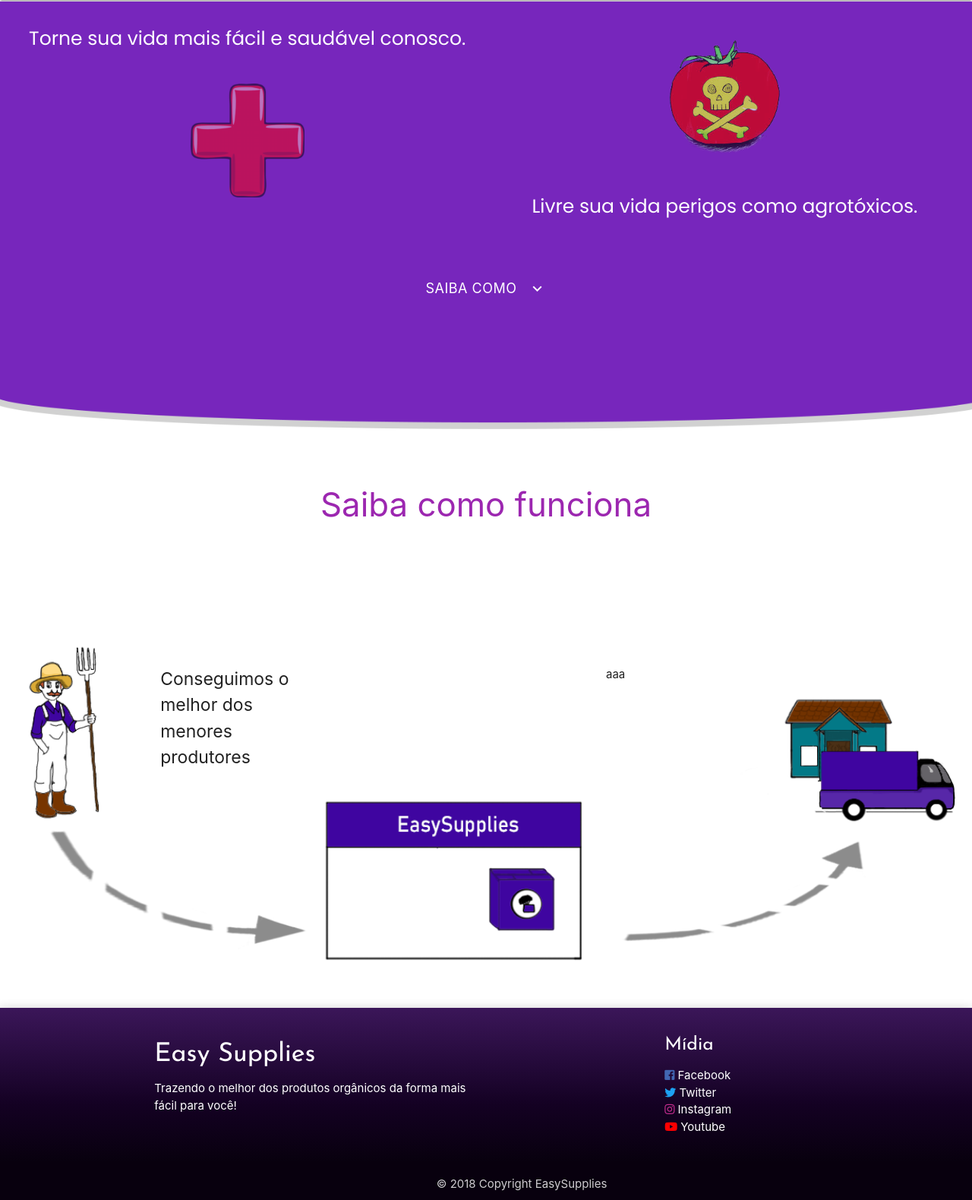
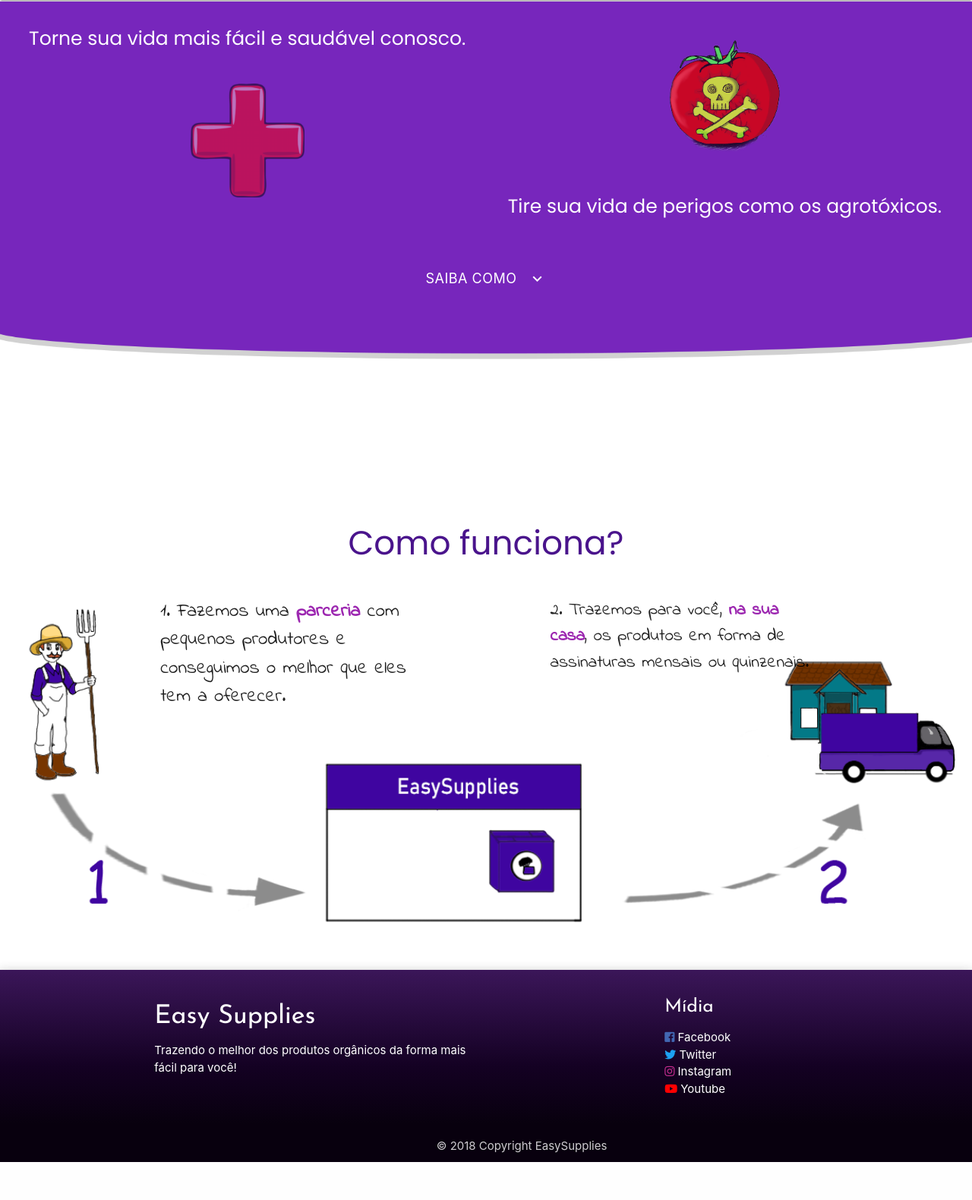
Before and after one commit to Arion49/EasySupplies, a PHP site: page / in a window 1280 px wide. Shown: the part 314-1894 px from the top of the page at 76% size. After the commit the page ends 1844 px from the top, so only its background shows below. Run offline with PHP 8.4, Linux system fonts and the light colour scheme; some libraries are stand-ins or nearby versions.

Commit message:
home 0.8

```diff
--- a/entrar.php
+++ b/entrar.php
@@ -73,7 +73,7 @@
 
 				<div class="col s12 center-align">
 
-					<i class="material-icons animated fadeIn slow" style="font-size: 150px">account_circle</i>
+					<i class="material-icons animated fadeIn slow" style="font-size: 150px; color: #4a148c">account_circle</i>
 
 				</div>
 
--- a/index.php
+++ b/index.php
@@ -23,6 +23,8 @@
  <link rel="stylesheet" href="https://cdnjs.cloudflare.com/ajax/libs/materialize/1.0.0-rc.2/css/materialize.min.css">
 
  <meta name="viewport" content="width=device-width, initial-scale=1.0"/>
+
+ <link href="https://fonts.googleapis.com/css?family=Indie+Flower" rel="stylesheet">
 
  <link href="https://fonts.googleapis.com/css?family=Poppins|Slabo+27px" rel="stylesheet">
 
@@ -53,12 +55,12 @@
 
       <div class="col s12 responsivea-img" style="
       background-image: url('img/back_index-p1.png');
-      height: 610px;
+      height: 510px;
       padding-top: 30px;
-      background-size: 100% 610px;
+      background-size: 100% 510px;
       ">
 
-        <div class="col m6 s12 center-align animated fadeIn slow delay-1s"
+        <div class="col m6 s12 center-align animated fadeInLeft slow"
         style="
         font-family: 'Poppins', sans-serif; font-size: 25px;
         color: white;
@@ -72,7 +74,7 @@
 
         </div>
 
-        <div class="col m6 s12 center-align animated fadeIn delay-3s hide-on-small-only"
+        <div class="col m6 s12 center-align animated fadeInRight delay-1s hide-on-small-only"
         style="
         font-family: 'Poppins', sans-serif; font-size: 25px;
         color: white;
@@ -80,14 +82,14 @@
         >
 
           <div class="col s12 center-align">
-            <img src="img/download.png" style="height: 150px; margin-top: 20px;margin-bottom: 40px; opacity: 0.7">
+            <img src="img/download.png" style="height: 150px; margin-top: 20px;margin-bottom: 40px; opacity: 0.8">
           </div>
 
-          Livre sua vida perigos como agrotóxicos.
+          Tire sua vida de perigos como os agrotóxicos.
 
         </div>
 
-        <div class="col s12 center-align" style="margin-top: 5%">
+        <div class="col s12 center-align animated fadeIn slow delay-2s" style="margin-top: 4%">
 
           <button class="btn btn-large btn-flat white-text butn_saiba" style="
           font-size: 18px;
@@ -101,13 +103,12 @@
 
       </div>
 
-      <div class="col s12 center-align purple-text">
-        <h3> Saiba como funciona </h3>
+      <div class="col s12 center-align" style="margin-top: 150px; color: #4a148c">
+        <h3 style=" font-family: 'Poppins', sans-serif;">  Como funciona? </h3>
       </div>
 
       <div class="col s12" style="
-      padding-top: 70px;
-      margin-top: 100px;
+      padding-top: 30px;
       background-image: url('img/1.png');
       background-repeat: no-repeat;
       background-position: top;
@@ -117,12 +118,26 @@
 
         <div class="container">
 
-          <div class="col s3" style="font-size: 23px">
-            Conseguimos o melhor dos menores produtores
+          <div class="col l5  m6"
+          style="font-size: 25px;
+          font-family: 'Indie Flower', cursive;
+          ">
+
+            <p class="animar_home" style="padding: 0; margin: 0;">
+              1. Fazemos uma <a class="purple-text" style="font-weight: bold">parceria</a> com pequenos produtores e conseguimos o melhor que eles tem a oferecer.
+            </p>
+
           </div>
 
-          <div class="col s4 offset-s5">
-            aaa
+          <div class="col l5 offset-l2 m6"
+          style="font-size: 23px;
+          font-family: 'Indie Flower', cursive;
+          ">
+
+            <p class="animar_home" style="padding: 0; margin: 0">
+              2. Trazemos para você, <a class="purple-text" style="font-weight: bold">na sua casa</a>, os produtos em forma de assinaturas mensais ou quinzenais.
+            </p>
+
           </div>
 
         </div>
--- a/js.js
+++ b/js.js
@@ -57,6 +57,10 @@
 
           });
 
+          document.getElementsByClassName('butn_saiba').onclick = function(){
+
+          }
+
           document.getElementById('btn-proximo-cad').onclick = function(){
 
             var login = document.getElementById('login').value;
```
Also changed, not shown: img/1.png, img/download.png, 1 other file.
